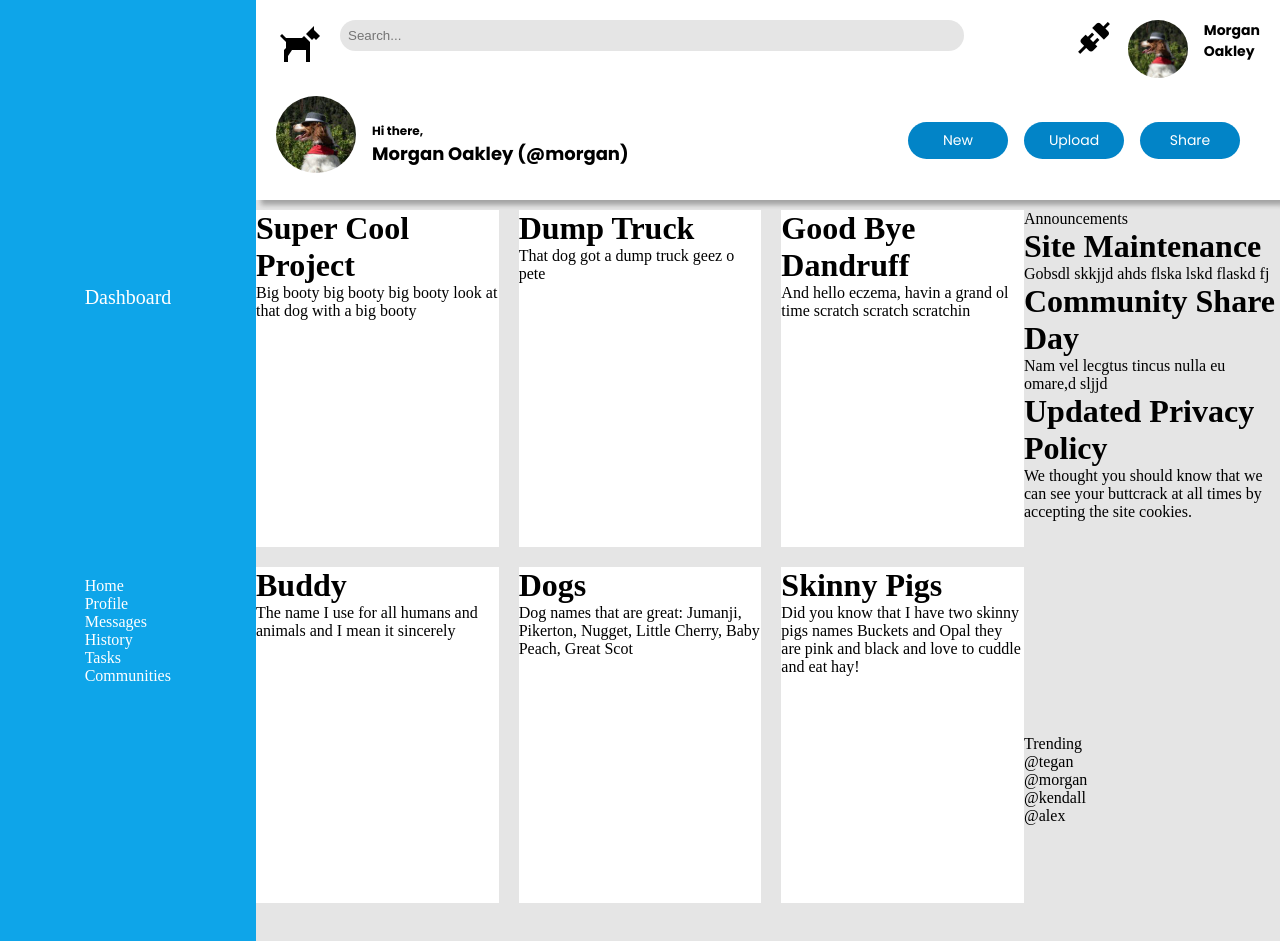
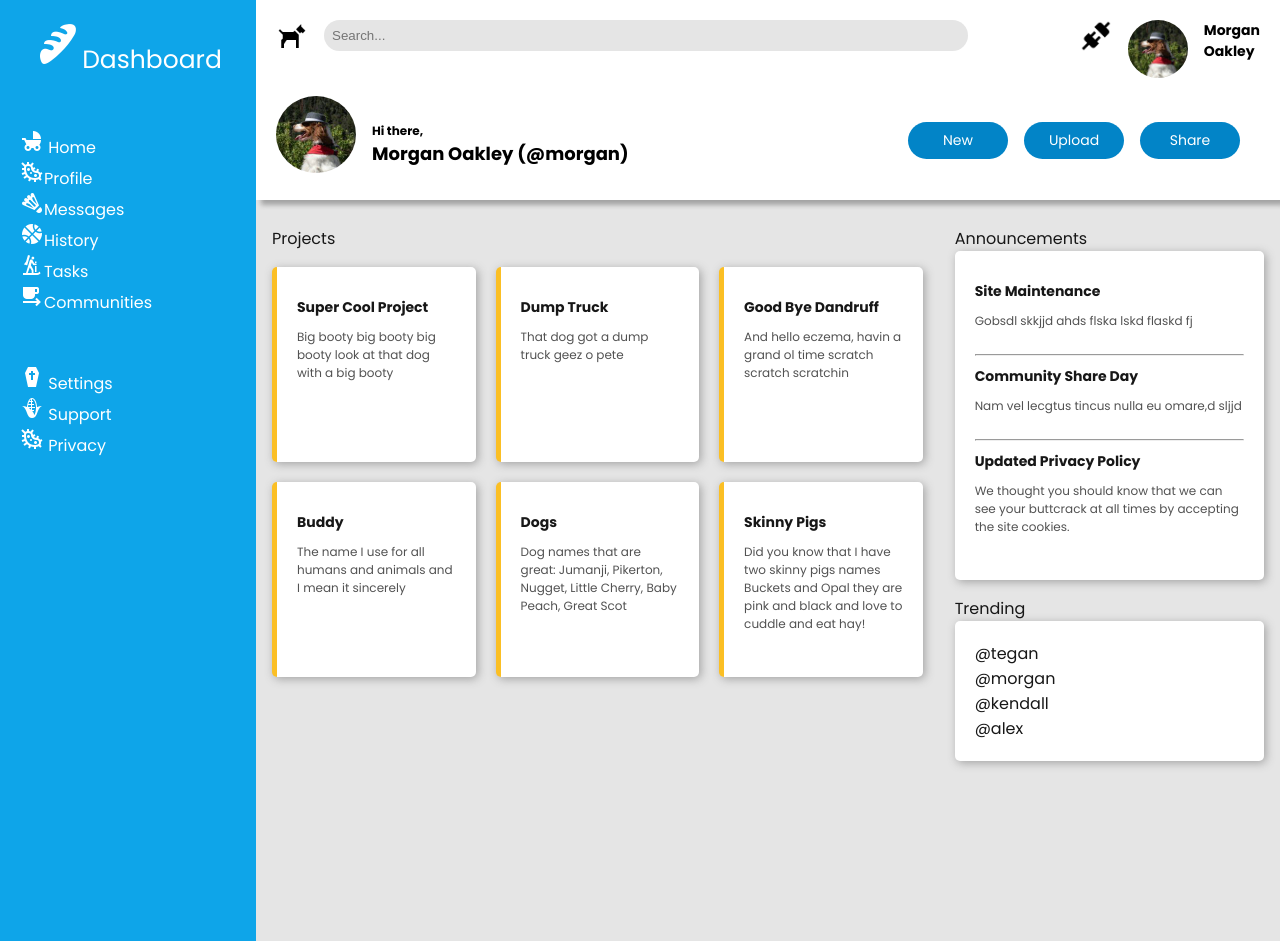
Before and after one commit to emmalgs/admin-dash-TOP, a plain HTML site: page index.html in a window 1280 px wide. Shown: the top 941 px of the page. Drawn offline with Linux system fonts and the light colour scheme.

Commit message:
main content format and styles

```diff
--- a/index.html
+++ b/index.html
@@ -33,23 +33,24 @@
             </div>
         </div>
         <div class="sidebar">
-            <div class="logo"><img src="" alt=""></div>
-            <div class="dashboard">Dashboard</div>
+            <div class="dashboard"><img src="icon_images/baguette.png" alt="logo" class="logo">Dashboard</div>
             <div class="nav">
-                <div class="nav-item">Home</div>
-                <div class="nav-item">Profile</div>
-                <div class="nav-item">Messages</div>
-                <div class="nav-item">History</div>
-                <div class="nav-item">Tasks</div>
-                <div class="nav-item">Communities</div>
+                <div class="nav-item"><img src="icon_images/baby-carriage.png" class="icon">  Home</div>
+                <div class="nav-item"><img src="icon_images/bacteria-outline.png" class="icon">Profile</div>
+                <div class="nav-item"><img src="icon_images/badminton.png" class="icon">Messages</div>
+                <div class="nav-item"><img src="icon_images/basketball.png" class="icon">History</div>
+                <div class="nav-item"><img src="icon_images/biathlon.png" class="icon">Tasks</div>
+                <div class="nav-item"><img src="icon_images/coffee-to-go.png" class="icon">Communities</div>
             </div>
             <div class="branding">
-                <div class="brand-item">Settings</div>
-                <div class="brand-item">Support</div>
-                <div class="brand-item">Privacy</div>
+                <div class="brand-item"><img src="icon_images/coffin.png"> Settings</div>
+                <div class="brand-item"><img src="icon_images/corn.png"> Support</div>
+                <div class="brand-item"><img src="icon_images/bacteria-outline.png"> Privacy</div>
             </div>
         </div>
         <div class="main-content">
+            <div class="project-container">
+                <div class="title">Projects</div>
                 <div class="card-container">
                     <div class="project-card">
                         <h1>Super Cool Project</h1>
@@ -76,22 +77,30 @@
                         <p>Did you know that I have two skinny pigs names Buckets and Opal they are pink and black and love to cuddle and eat hay!</p>
                     </div>
                 </div>
+            </div>
             <div class="right-sidebar">
-                <div class="announcements">Announcements
+                <div class="r-sidebar1">
+                    <div class="title">Announcements</div>
+                    <div class="anc-container">
                         <div class="anc-item">
                             <h1>Site Maintenance</h1>
                             <p>Gobsdl skkjjd ahds flska lskd flaskd fj</p>
                         </div>
+                        <hr>
                             <div class="anc-item">
                                 <h1>Community Share Day</h1>
                                 <p>Nam vel lecgtus tincus nulla eu omare,d sljjd</p>
                             </div>
+                            <hr>
                         <div class="anc-item">
                             <h1>Updated Privacy Policy</h1>
                             <p>We thought you should know that we can see your buttcrack at all times by accepting the site cookies.</p>
                         </div>
                     </div>
-                <div class="trending">Trending
+                </div>
+                <div class="r-sidebar2">
+                    <div class="title">Trending</div>
+                    <div class="trend-container">
                         <div class="trend-items">@tegan</div>
                         <div class="trend-items">@morgan</div>
                         <div class="trend-items">@kendall</div>
@@ -100,5 +109,6 @@
                 </div>
             </div>
         </div>
+    </div>
 </body>
 </html>
--- a/styles.css
+++ b/styles.css
@@ -69,6 +69,16 @@ button:hover {
     background-color: var(--sidebarcolor);
 }
 
+.search-icon > img {
+    height: auto;
+    width: 2rem;
+}
+.alert-icon > img {
+    height: auto;
+    width: 2rem;
+}
+
+
 input[type="text"],
 #searchbar {
     width: 70%;
@@ -136,31 +146,21 @@ input[type="text"],
 
 /* sidebar grid layout */
 .sidebar {
+    font-family: var(--mainfont);
     color: var(--sidebar-txtclr);
     background-color: var(--sidebarcolor);
     grid-column: 1 / 2;
     grid-row: 1 / 4;
 
-    display: grid;
-    justify-content: space-around;
-    gap: 15px;
+    display: flex;
+    flex-direction: column;
+    gap: 50px;
+    padding: 20px;
 }
 
 .dashboard {
-    font-size: 20px;
-}
-
-.nav{
-
-}
-
-.branding {
-
-}
-
-.nav-item,
-.brand-item {
-
+    font-size: 25px;
+    align-self: center;
 }
 
 
@@ -172,10 +172,18 @@ input[type="text"],
     grid-row: 2 / 4;
 
     display: grid;
-    grid-template-columns: 3fr 1fr;
+    grid-template-columns: 2fr 1fr;
 
 }
+.project-container {
+    display: flex;
+    flex-direction: column;
+    gap: 16px;
 
+    font-family: var(--mainfont);
+    color: var(--mainfont-clr);
+    padding: 16px;
+}
 .card-container {
     display: grid;
     gap: 20px;
@@ -185,12 +193,35 @@ input[type="text"],
 }
 
 .right-sidebar {
-    display: grid;
-    grid-template-rows: 1fr 1fr;
+    display: flex;
+    flex-direction: column;
+    gap: 16px;
+
+    font-family: var(--mainfont);
+    color: var(--mainfont-clr);
+    padding: 16px;
 }
 
-/* main content boxes */
+.anc-container,
+.trend-container,
+.project-card {
+    background-color: var(--headercolor);
+    padding: 20px;
+    border-radius: 5px;
+    box-shadow: 2px 2px 10px var(--shadow);
+}
 
 .project-card {
-    background-color: var(--headercolor);
+    border-left: 5px solid var(--highlight);
 }
+.project-card > h1,
+.anc-item > h1 {
+    font-size: 14px;
+    padding: 10px 0;
+}
+.project-card > p,
+.anc-item > p {
+    font-size: 12px;
+    color: var(--subfont-clr);
+    padding-bottom: 24px;
+}
```
Also changed, not shown: icon_images/baguette.png (added), 2 other files. Lines whose indentation alone changed are shown as unchanged.
